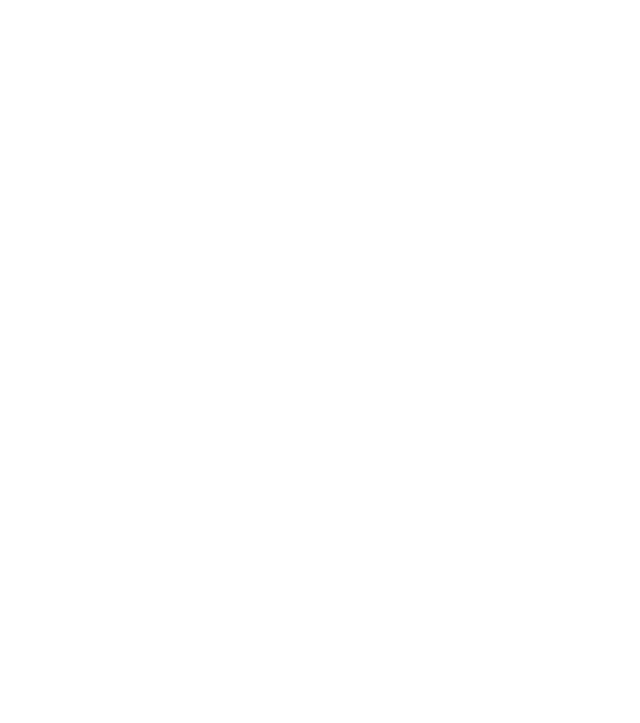
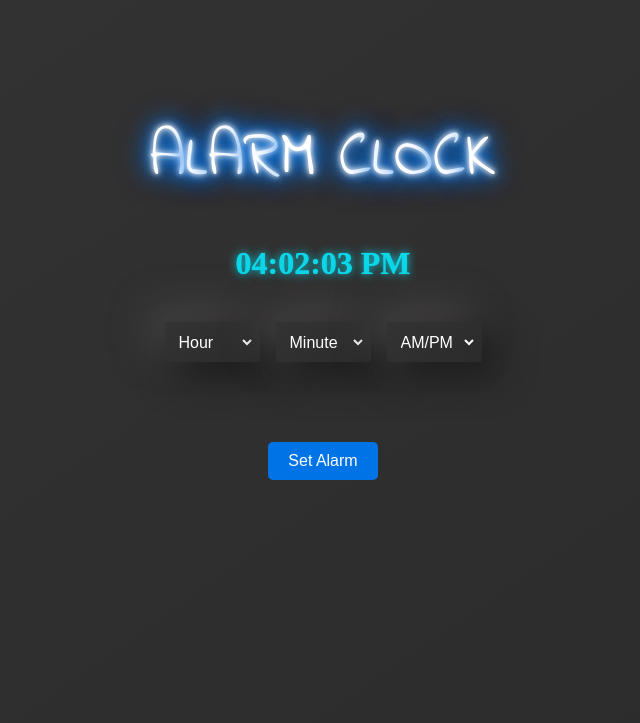
Before and after one commit to Ayush-kr-giga/Alarm-Clock, a plain HTML site: page index.html in a window 1280 px wide. Shown: the whole page, without its empty margins (317-957 px from the left). Drawn offline with Linux system fonts and the light colour scheme.

Commit message:
Overall styling

```diff
--- a/index.html
+++ b/index.html
@@ -4,8 +4,47 @@
     <meta charset="UTF-8">
     <meta name="viewport" content="width=device-width, initial-scale=1.0">
     <title>Alarm-Clock</title>
+    <link rel="stylesheet" href="./style.css">
+
+    <link href='https://fonts.googleapis.com/css?family=Indie Flower' rel='stylesheet'>
+
 </head>
 <body>
+    <div id="clockBody">
+        <div id="title">
+            <span class="titleText">A</span><span class="titleText">L</span><span class="titleText">A</span><span class="titleText">R</span><span class="titleText">M</span><span class="titleText"> </span><span class="titleText">C</span><span class="titleText">L</span><span class="titleText">O</span><span class="titleText">C</span><span class="titleText">K</span>
+        </div>
+        <div class="content"><h1 id="time">04:02:03 PM</h1></div>
 
+        <div id="selection">
+            <div class="column">
+
+                <select >
+                    <option value="Hour" selected hidden>Hour</option>
+                </select>
+            </div>
+            <div class="column">
+
+                <select >
+                    <option value="Minute" selected hidden>Minute</option>
+                </select>
+            </div>
+            <div class="column">
+
+                <select >
+                    <option value="AM/PM" selected hidden>AM/PM</option>
+                </select>
+            </div>
+        </div>
+
+        <button>Set Alarm</button>
+
+    </div>
+
+
+
+
+
+    <script src="./script.js"></script>
 </body>
 </html>
--- a/style.css
+++ b/style.css
@@ -0,0 +1,139 @@
+/* Global Styles */
+body {
+    background: linear-gradient(145deg, #343333, #2c2b2b);
+    display: flex;
+    justify-content: center;
+    /* align-items: center; */
+    height: 100vh;
+    margin: 0;
+    padding: 0;
+}
+
+#clockBody {
+    margin: 10vh auto;
+    width: 90vw;
+    max-width: 500px;
+    padding: 2rem;
+    box-sizing: border-box;
+}
+
+
+#title {
+    font-family: 'Indie Flower';
+    font-size: 4rem;
+    text-align: center;
+    color: #fff;
+    text-shadow: 0 0 5px #fff,
+                 0 0 10px #fff,
+                 0 0 15px #0073e6,
+                 0 0 20px #0073e6,
+                 0 0 25px #0073e6,
+                 0 0 30px #0073e6,
+                 0 0 35px #0073e6;
+    margin-bottom: 2rem;
+}
+
+
+#time {
+    font-size: 2rem;
+    color: rgb(11, 215, 233);
+    text-align: center;
+    text-shadow:
+      0 0 10px rgb(11, 215, 233),
+      0 0 1px rgb(11, 215, 233);
+    margin: 5vh 0;
+}
+
+
+#selection {
+    width: 100%;
+    margin: 5vh auto;
+    display: flex;
+    flex-wrap: wrap;
+    justify-content: center;
+    gap: 1rem;
+}
+
+#selection select {
+    outline: none;
+    border: none;
+    height: 40px;
+    width: 80px;
+    background-color: transparent;
+    color: #fff;
+    font-size: 1rem;
+}
+
+
+.column {
+    border-radius: 4px;
+    padding: 0 10px;
+    padding-right: 5px;
+    background: linear-gradient(145deg, #343333, #2c2b2b);
+    box-shadow: 13px 13px 38px #191818,
+                -13px -13px 38px #4a4848;
+}
+
+button {
+    background-color: #0073e6;
+    color: #fff;
+    border: none;
+    padding: 10px 20px;
+    font-size: 16px;
+    border-radius: 5px;
+    cursor: pointer;
+    transition: background-color 0.3s ease;
+    display: block;
+    margin: 10vh auto;
+}
+
+button:hover {
+    background-color: #005bb5;
+}
+
+
+
+
+
+
+
+
+
+
+
+
+/* Responsive Media Queries */
+@media (max-width: 768px) {
+    #title {
+        font-size: 2.5rem;
+    }
+    #time {
+        font-size: 1.3em;
+    }
+    #selection select {
+        width: 70px;
+        height: 35px;
+        font-size: 0.9rem;
+    }
+    button {
+        font-size: 14px;
+        padding: 8px 16px;
+    }
+}
+
+@media (max-width: 480px) {
+    #title {
+        font-size: 2rem;
+    }
+    #time {
+        font-size: 1.2em;
+    }
+    #selection {
+        flex-direction: column;
+        align-items: center;
+    }
+    #selection select {
+        width: 100%;
+        max-width: 200px;
+    }
+}
```
Also changed, not shown: script.css (deleted), script.js (added).
